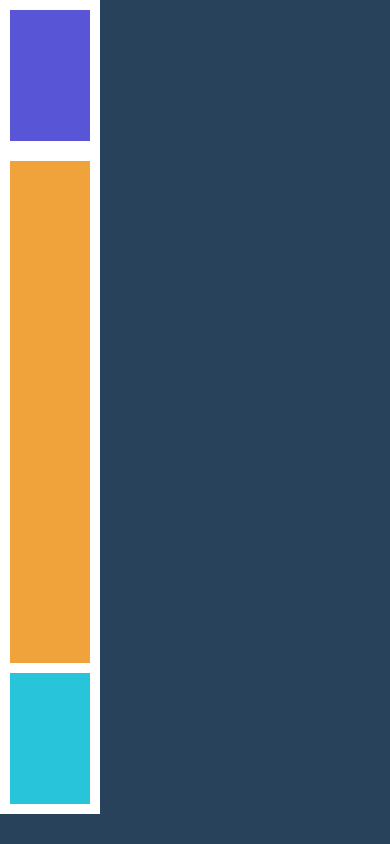
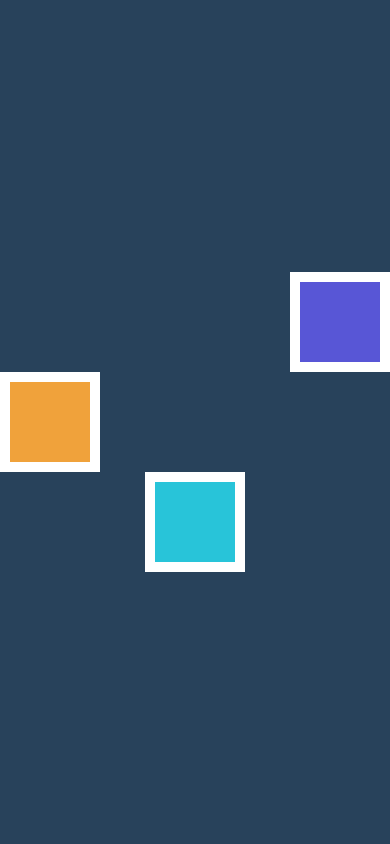
Before and after one commit to nahuelbentos/curso-react-native, a React Native app in the folder 02-MiPrimerApp/: screen / in a window 390 px wide. Built offline with nearby package versions, Linux system fonts and the light colour scheme.

Commit message:
Fin tarea 3

```diff
--- a/02-MiPrimerApp/src/screens/TareaScreen.tsx
+++ b/02-MiPrimerApp/src/screens/TareaScreen.tsx
@@ -15,6 +15,7 @@ const styles = StyleSheet.create({
   container: {
     flex: 1,
     backgroundColor: '#28425B',
+    justifyContent: 'center',
   },
   cajaMorada: {
     width: 100,
@@ -22,7 +23,8 @@ const styles = StyleSheet.create({
     borderWidth: 10,
     borderColor: 'white',
     backgroundColor: '#5856D6',
-    flex: 1,
+    alignSelf: 'flex-end',
+    // flex: 1,
   },
   cajaNaranja: {
     width: 100,
@@ -30,7 +32,7 @@ const styles = StyleSheet.create({
     borderWidth: 10,
     borderColor: 'white',
     backgroundColor: '#F0A23B',
-    flex: 4,
+    // flex: 4,
   },
   cajaAzul: {
     width: 100,
@@ -38,7 +40,8 @@ const styles = StyleSheet.create({
     borderWidth: 10,
     borderColor: 'white',
     backgroundColor: '#28C4D9',
-    flex: 1,
-    bottom: 30,
+    alignSelf: 'center',
+    // flex: 1,
+    // bottom: 30,
   },
 });
```
